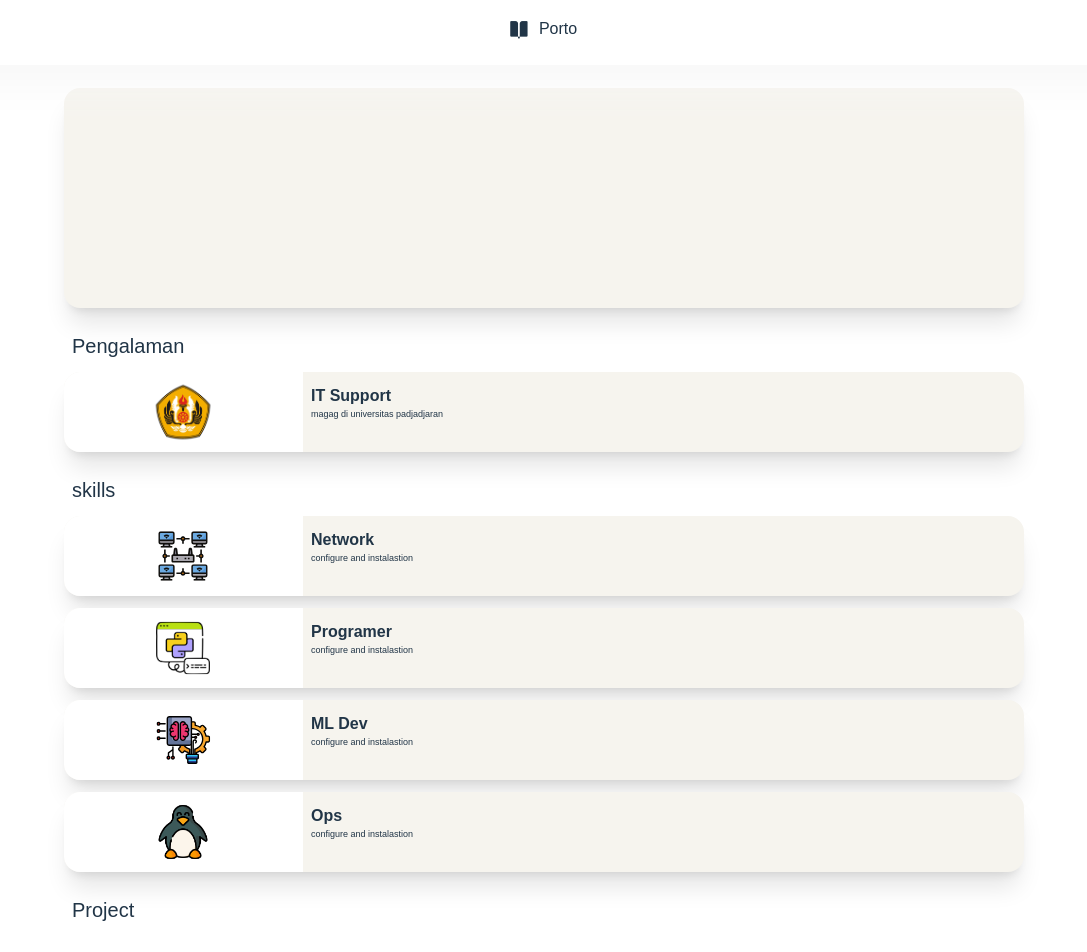
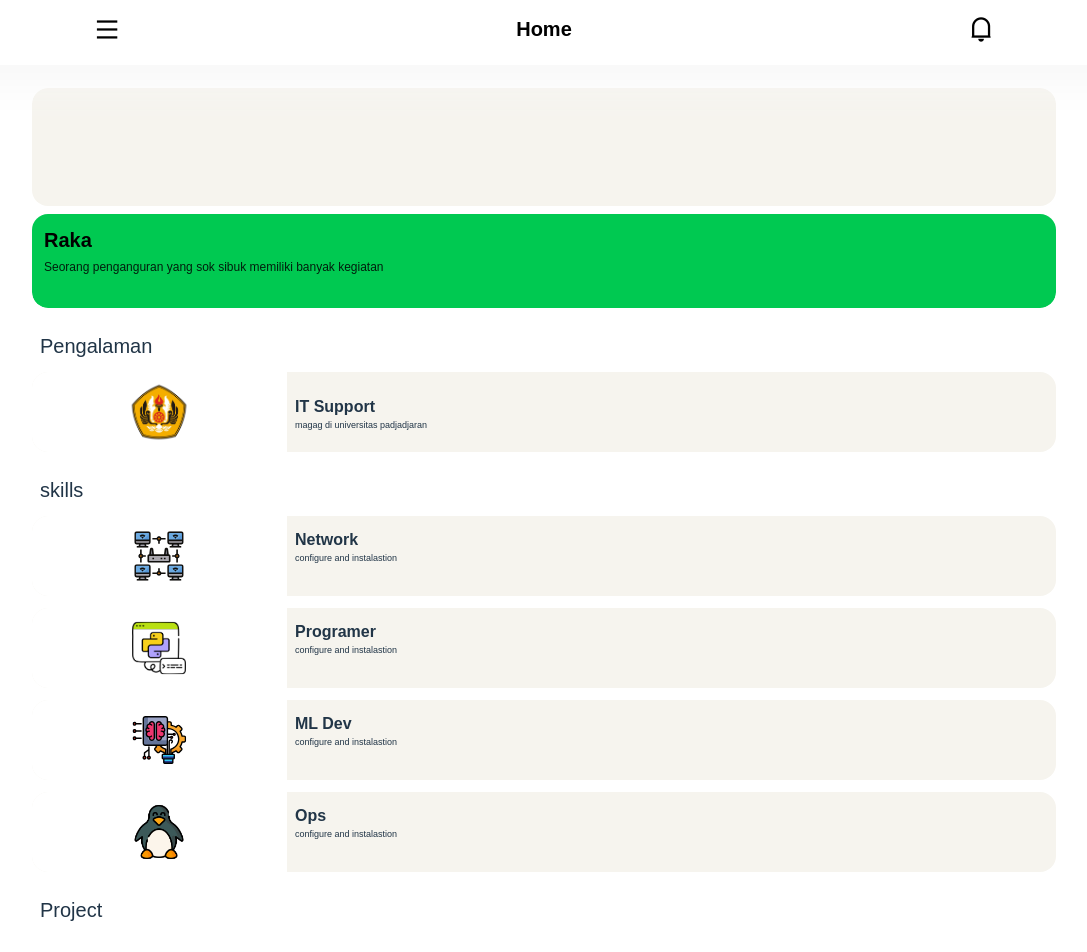
Before and after one commit to rakaMain/web-portofolio, a React (Vite) app in the folder first-react/: page / in a window 1280 px wide. Shown: the top 952 px of the page, without its empty margins (96-1183 px from the left). Built offline with nearby package versions, Linux system fonts and the light colour scheme.

Commit message:
membuat header

```diff
--- a/first-react/src/header.jsx
+++ b/first-react/src/header.jsx
@@ -1,8 +1,10 @@
 export default function MyHead(){
   return(
-    <header className=' top-[-7px]  z-50 fixed bg-white w-full h-18 shadow-neutral-100 shadow-2xl flex items-center justify-center gap-3 '>
-      <i className="ri-book-open-fill scale-130"></i>
-      <p className="relative text-md ">Porto</p>
+    <header className=' top-[-7px]  z-50 fixed text-black
+   w-full h-18 shadow-neutral-100 shadow-2xl flex items-center justify-around gap-3  bg-white'>
+      <i className="ri-menu-line  scale-170  "></i>
+      <p className="relative text-xl font-semibold">Home</p>
+      <i className=" ri-notification-4-line scale-170 "></i>
     </header>
     )
 }
--- a/first-react/src/index-jsx/body.jsx
+++ b/first-react/src/index-jsx/body.jsx
@@ -1,6 +1,11 @@
 export default function MyMain(params) {
     return(
-        <div className=" w-3/4 h-55 mx-auto mt-22 bg-[#f6f4ee] shadow-xl rounded-2xl ">
+        <div className=" w-4/5 h-55 mx-auto mt-22  rounded-2xl relative flex flex-col overflow-hidden text-black ">
+            <div className="flex-3 relative rounded-2xl w-full bg-[#f6f4ee] "></div>
+            <div className="flex-2 px-3  pb-4 flex flex-col relative bg-green-500 mt-2 rounded-2xl">
+                <p className="  text-xl mt-3 font-semibold">Raka</p>
+                <p className=" text-[12px] mt-1  opacity-85">Seorang penganguran yang sok sibuk memiliki banyak kegiatan </p>
+            </div>
         </div>
     )
 }
--- a/first-react/src/index-jsx/pengalaman.jsx
+++ b/first-react/src/index-jsx/pengalaman.jsx
@@ -2,11 +2,11 @@ export default function MyCardPengalam(params) {
 
     return(
         <>
-        <div className="flex w-full h-20 mx-auto mt-3 bg-[#f6f4ee] rounded-2xl shadow-xl  overflow-hidden">
+        <div className="flex w-full h-20 mx-auto mt-3 bg-[#f6f4ee] rounded-2xl   overflow-hidden">
             <div className=" flex-2/6 flex bg-white relative overflow-hidden">
                 <img src={params.img} alt="" className=" scale-110 m-auto -w-30 h-16"  srcset="" />
             </div>
-            <div className=" flex-1/1 p-2 flex flex-col pt-3">
+            <div className=" flex-1/1 p-2 flex flex-col justify-center items-start pt-3">
                 <p id="judul" className=" font-semibold">{params.judul}</p>
                 <p className=" text-[9px]">{params.desk}</p>
             </div>
--- a/first-react/src/index-jsx/skills.jsx
+++ b/first-react/src/index-jsx/skills.jsx
@@ -1,7 +1,7 @@
 export default function MyCardSKill(params) {
 
     return(
-        <div className="flex w-full shadow-xl h-20 mx-auto mt-3 bg-[#f6f4ee] rounded-2xl  overflow-hidden">
+        <div className="flex w-full  h-20 mx-auto mt-3 bg-[#f6f4ee] rounded-2xl  overflow-hidden">
             <div className=" flex-2/6 flex bg-white ">
                 <img src={params.img} alt="" className=" scale-100 m-auto -w-30 h-16"  srcset="" />
             </div>
--- a/first-react/src/index.css
+++ b/first-react/src/index.css
@@ -8,6 +8,7 @@
   font-family: 'Poppins', sans-serif;
   line-height: 1.5;
   font-weight: 400;
+
 
 
   color-scheme: light dark;
--- a/first-react/src/main.jsx
+++ b/first-react/src/main.jsx
@@ -15,10 +15,10 @@ import "remixicon/fonts/remixicon.css";
 
 function Mycode(){
   return(
-    <div className=" flex-col justify-center gap-1.5 ">
+    <div className=" flex-col justify-center gap-1.5 bg-white ">
       <MyHead />
       <MyMainSec />
-      <div className="w-3/4 mx-auto mt-6" id="Pengalaman">
+      <div className="w-4/5 mx-auto mt-6" id="Pengalaman">
         <p className="ms-2 text-xl ">Pengalaman</p>
         <CardPengalaman
           judul="IT Support"
@@ -27,7 +27,7 @@ function Mycode(){
         />
 
       </div>
-      <div className="w-3/4 mx-auto mt-6" id="skills">
+      <div className="w-4/5 mx-auto mt-6" id="skills">
         <p className="ms-2 text-xl ">skills</p>
         <CardSkills
           judul="Network"
@@ -50,11 +50,11 @@ function Mycode(){
           img='./src/assets/gambar/linux.svg'
         />
       </div>
-      <div className="w-3/4 mx-auto mt-6" id="skills">
+      <div className="w-4/5 mx-auto mt-6" id="skills">
         <p className="ms-2 text-xl ">Project</p>
         <MyProject />
       </div>
-      <div className="w-3/4 mx-auto mt-6" id="Pengalaman">
+      <div className="w-4/5 mx-auto mt-6" id="Pengalaman">
         <p className="ms-2 text-xl ">Pendidikan</p>
         <CardPengalaman
           judul="SMKN 1 CIJULANG"
```
